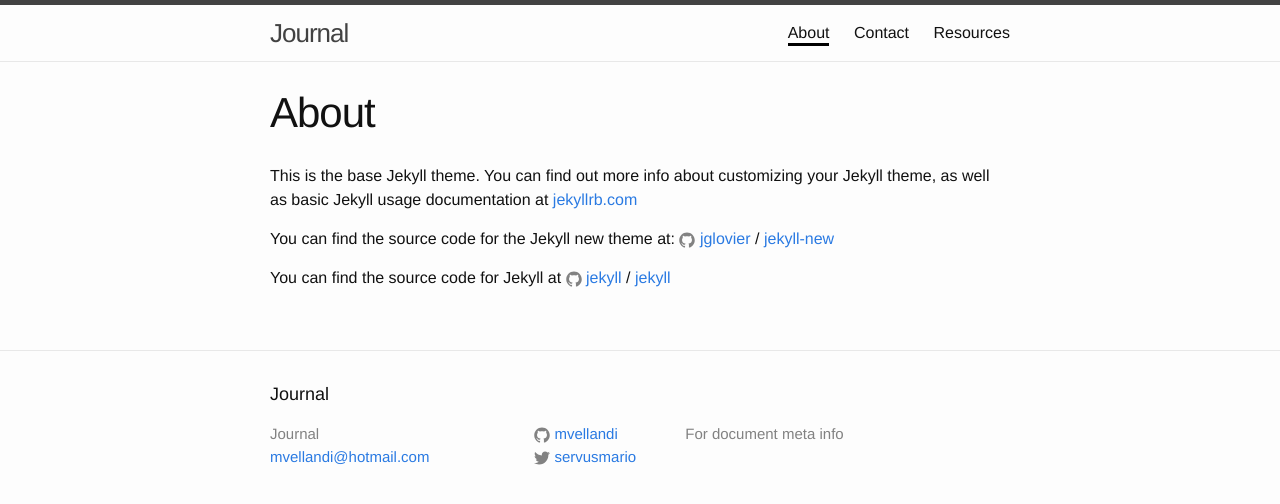
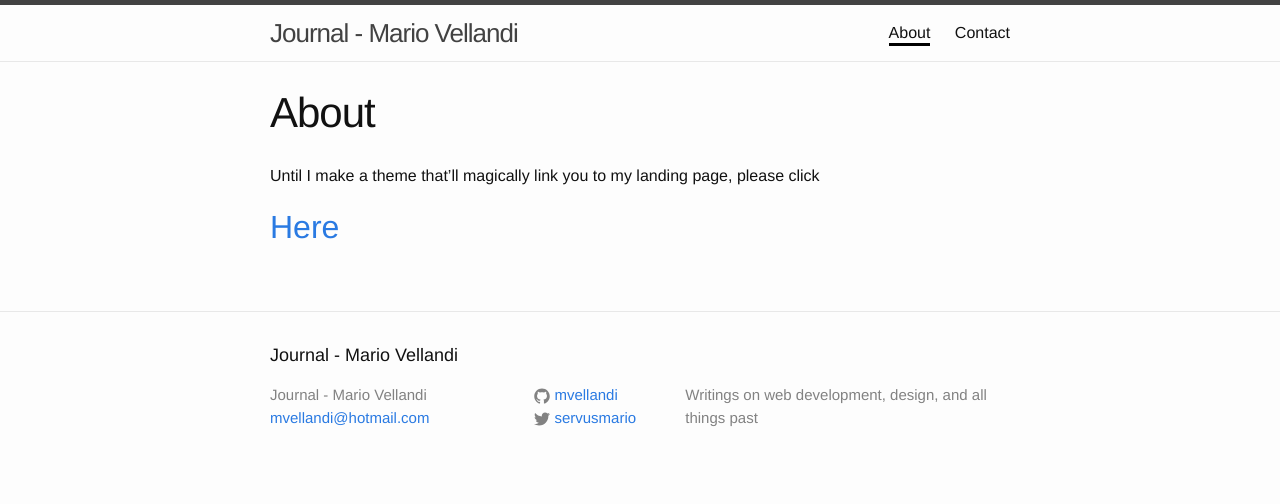
Before and after one commit to mvellandi/journal-old, a Jekyll site: the page built from about.md, in a window 1280 px wide. Shown: the top 504 px of the page. Built offline with Jekyll 4.4.1, drawn with Linux system fonts in a browser that asks for light colours.

Commit message:
updated meta info, title, extra pages

```diff
--- a/_config.yml
+++ b/_config.yml
@@ -6,9 +6,9 @@
 # 'jekyll serve'. If you change this file, please restart the server process.
 
 # Site settings
-title: Journal
+title: Journal - Mario Vellandi
 email: mvellandi@hotmail.com
-description: For document meta info
+description: Writings on web development, design, and all things past
 baseurl: "/journal" # the subpath of your site, e.g. /blog
 url: "localhost:4000" # the base hostname & protocol for your site
 twitter_username: servusmario
--- a/about.md
+++ b/about.md
@@ -2,12 +2,7 @@
 title: About
 ---
 
-This is the base Jekyll theme. You can find out more info about customizing your Jekyll theme, as well as basic Jekyll usage documentation at [jekyllrb.com](http://jekyllrb.com/)
-
-You can find the source code for the Jekyll new theme at:
-{% include icon-github.html username="jglovier" %} /
-[jekyll-new](https://github.com/jglovier/jekyll-new)
-
-You can find the source code for Jekyll at
-{% include icon-github.html username="jekyll" %} /
-[jekyll](https://github.com/jekyll/jekyll)
+Until I make a theme that'll magically
+link you to my landing page,
+please click
+## [Here](https://mvellandi.github.io/)
```
Also changed, not shown: resources.md (deleted, +0 -5 lines).
